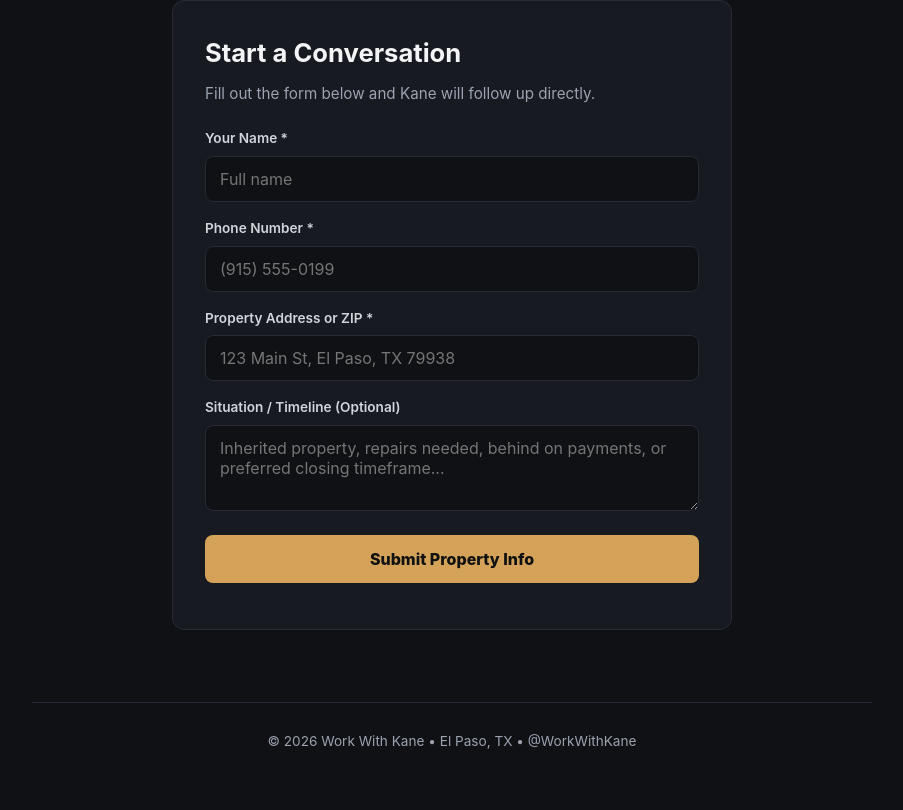
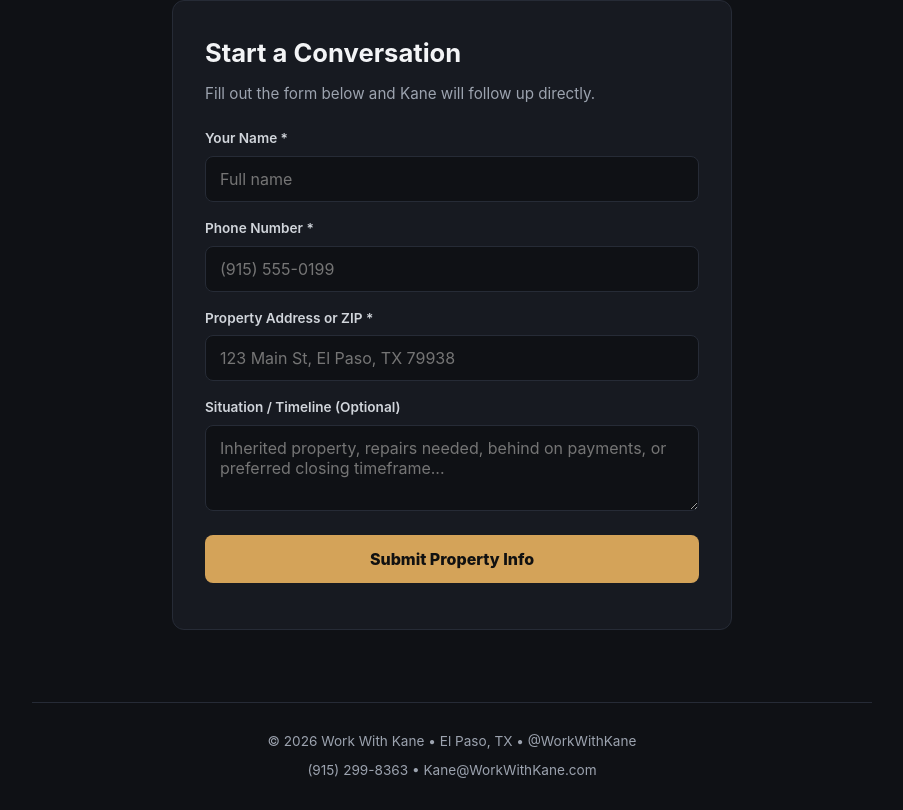
Before and after one commit to cmonta01/WorkWithKane.com, a plain HTML site: page index.html in a window 1280 px wide. Shown: the part 799-1609 px from the top of the page, without its empty margins (188-1091 px from the left). Before the commit the page ends 1579 px from the top, so only its background shows below. Drawn offline with Linux system fonts and the light colour scheme.

Commit message:
Update index.html
edited footer code lines 94-96

```diff
--- a/index.html
+++ b/index.html
@@ -91,8 +91,12 @@
       </form>
     </section>
 
-    <footer>
-      &copy; 2026 Work With Kane &bull; El Paso, TX &bull; @WorkWithKane
+   <footer>
+      <div>&copy; 2026 Work With Kane &bull; El Paso, TX &bull; @WorkWithKane</div>
+      <div style="margin-top: 8px;">
+        <a href="tel:9152998363" style="color: inherit; text-decoration: none;">(915) 299-8363</a> &bull;
+        <a href="mailto:Kane@WorkWithKane.com" style="color: inherit; text-decoration: none;">Kane@WorkWithKane.com</a>
+      </div>
     </footer>
   </div>
 
```
